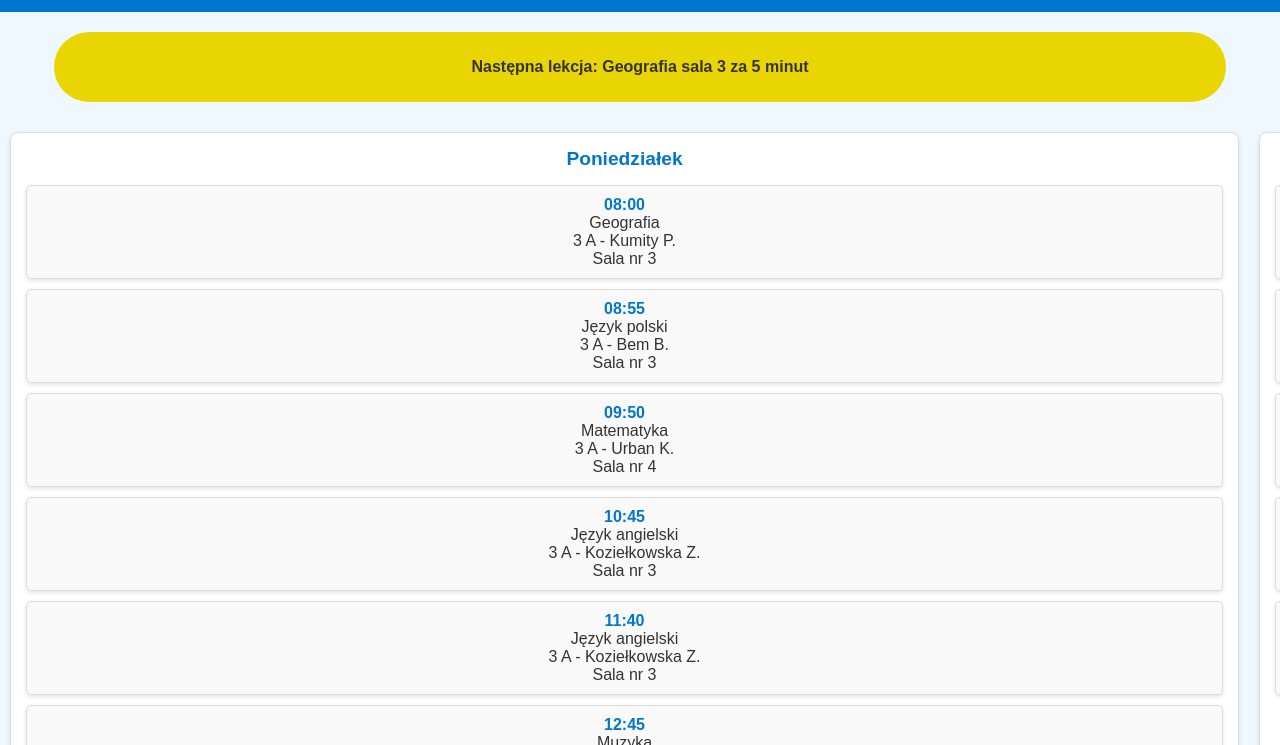
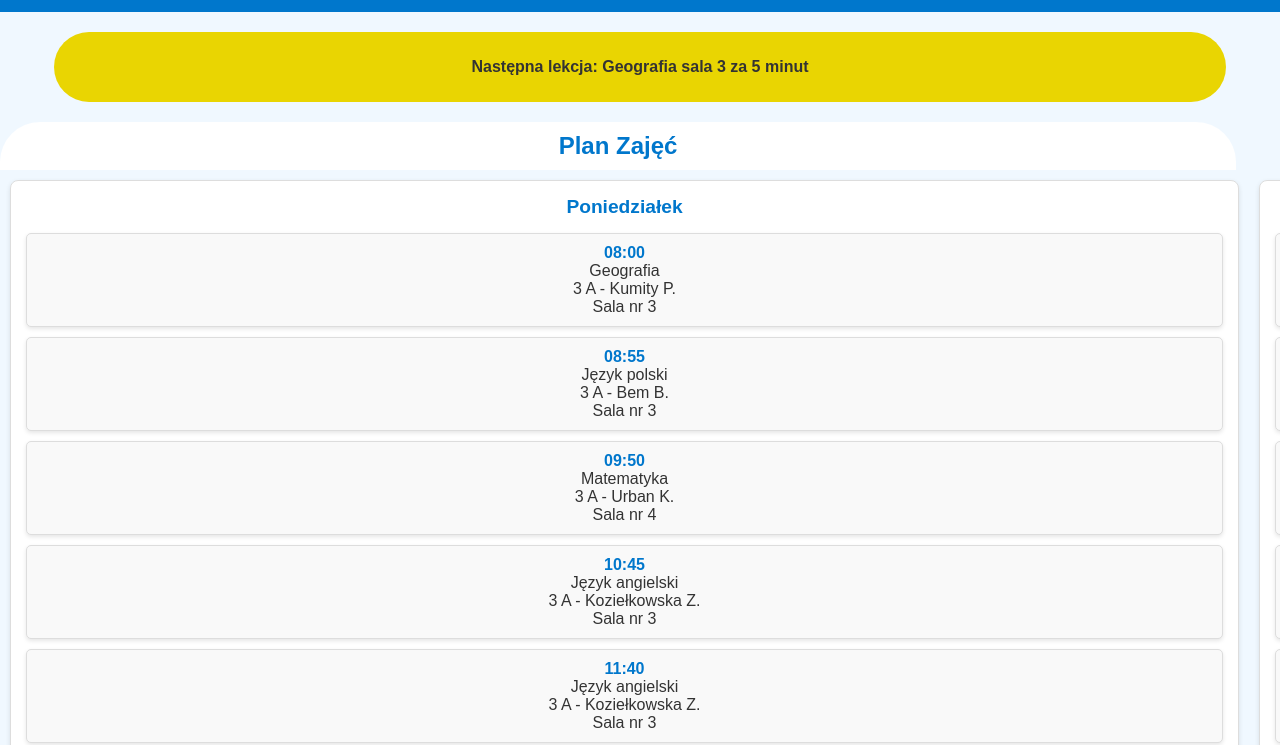
Before and after one commit to kajetankow/Sekretariat, a plain HTML site: page uczen_tel.html in a window 1280 px wide. Shown: the part 55-800 px from the top of the page. Drawn offline with Linux system fonts and the light colour scheme.

Commit message:
Update uczen_tel.html

```diff
--- a/uczen_tel.html
+++ b/uczen_tel.html
@@ -181,6 +181,17 @@
         footer .support {
             margin-top: 10px;
         }
+        .plan {
+            text-align: center;
+            color: #0077cc;
+            background-color: #ffffff;
+            padding: 10px;
+            font-weight: bold;
+            border-top-left-radius: 40px;
+            border-top-right-radius: 40px;
+            max-width: 95%;
+            margin-bottom: 0px;
+        }
     </style>
 </head>
 <body>
@@ -192,12 +203,13 @@
 
     <!-- Menu rozwijane -->
     <div id="menu">
-        <a href="#">Strona główna</a>
+        <a href="uczen_tel.html">Strona główna</a>
         <a href="#">Plan zajęć</a>
         <a href="#">Oceny</a>
         <a href="#">Sprawdziany</a>
         <a href="#">Zadania domowe</a>
         <a href="#">Powiadomienia</a>
+        <a href="#">Wyolguj się</a>
         <a href="#" onclick="toggleMenu()">Zamknij</a>
     </div>
 
@@ -207,8 +219,10 @@
     </div>
 
     <!-- Plan lekcji -->
+    <h2 class = "plan">Plan Zajęć</h2>
     <div class="timetable-container">
         <!-- Dni tygodnia -->
+
         <div class="timetable-day">
             <h3>Poniedziałek</h3>
             <div class="lesson-box">
```
